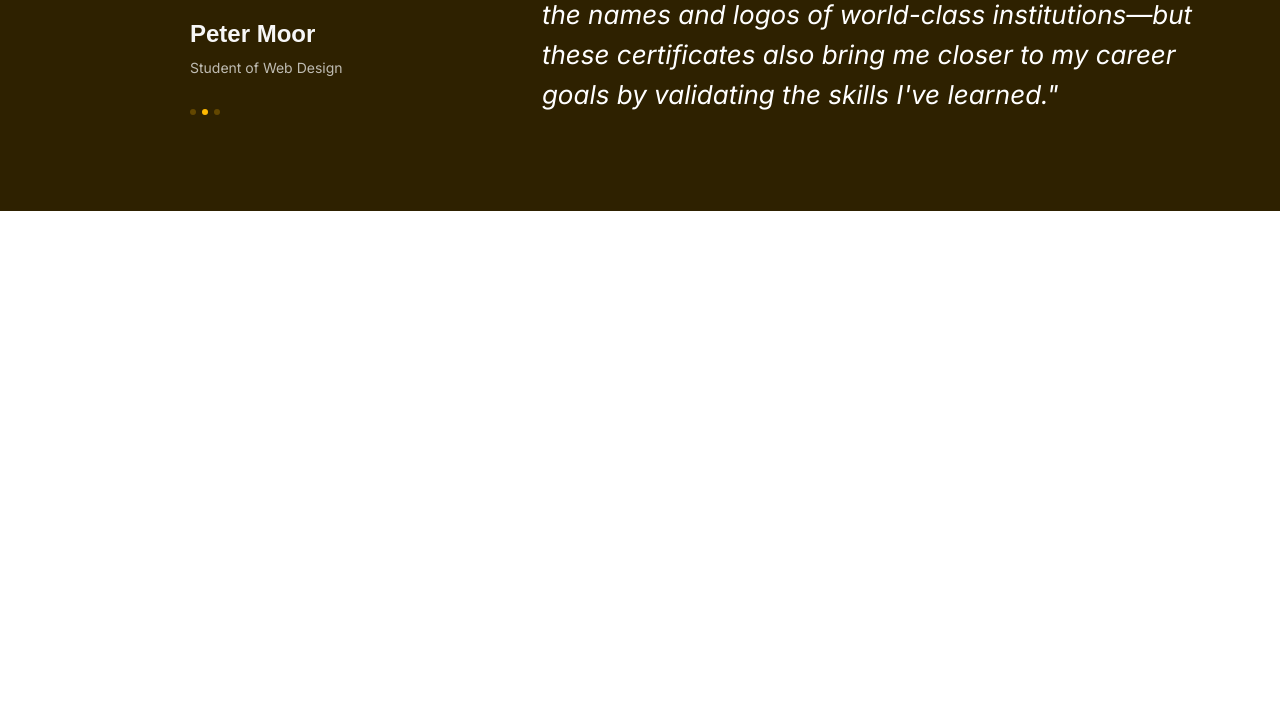
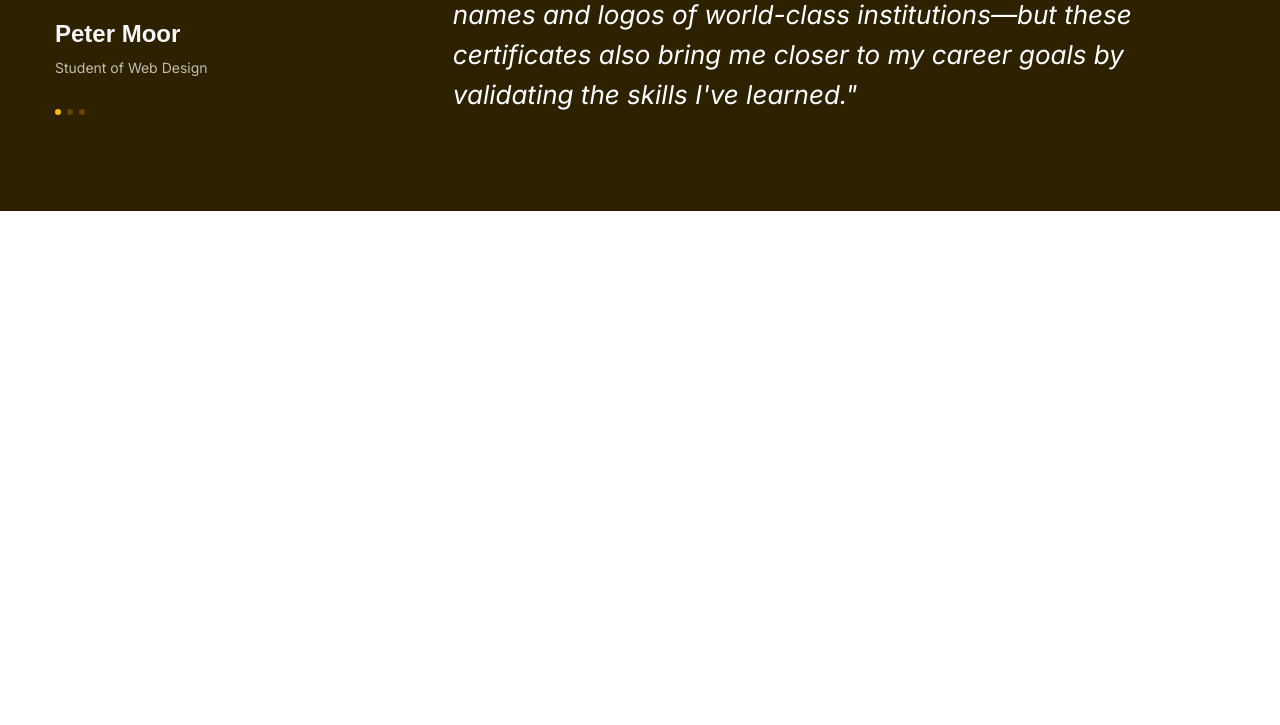
Before and after one commit to haiki1233/demo-d-n-web, a plain HTML site: page index.html in a window 1280 px wide. Shown: the part 2211-2936 px from the top of the page. Drawn offline with Linux system fonts and the light colour scheme.

Commit message:
p9 hoàn thiện phần feedback - thêm item

```diff
--- a/asset/css/style.css
+++ b/asset/css/style.css
@@ -433,20 +433,26 @@ a {
   padding: 96px 0;
 }
 
-.feedback .feedback-list {
+
+.feedback-list{
   display: flex;
-  justify-content: space-between;
-  margin-left: 135px;
+  overflow: hidden;
 }
 
-.feedback .info .feedback-img {
+.feedback-item {
+  width: 100%;
+  display: flex;
+  flex-shrink: 0;
+}
+
+.feedback-item .info .feedback-img {
   width: 72px;
   height: 72px;
-  border-radius: 100%;
+  border-radius: 50%;
   object-fit: cover;
 }
 
-.feedback .info .feedback-h3 {
+.feedback-item .info .feedback-h3 {
   color: #f7f7f7;
   font-weight: 700;
   font-size: 2.4rem;
@@ -456,22 +462,22 @@ a {
   margin-top: 18px;
 }
 
-.feedback .info .feedback-text {
+.feedback-item .info .feedback-text {
   color: #bfbcb2;
   font-weight: 400;
   font-size: 1.4rem;
-  line-height: 26px;
+  line-height: 1.86;
   letter-spacing: 0%;
   margin-top: 4px;
 }
 
-.feedback .info .dots {
+.feedback-item .info .dots {
   margin-top: 28px;
   display: flex;
   gap: 6px;
 }
 
-.info .dots .dot {
+.feedback-item .dots .dot {
   width: 6px;
   height: 6px;
   border-radius: 50%;
@@ -479,20 +485,20 @@ a {
   cursor: pointer;
 }
 
-.info .dots .dot.active {
-  background-color: var(--primary-color);
+.feedback-item .dots .dot.active {
+  background: var(--primary-color);
   cursor: default;
 }
 
-.feedback .comment {
-  max-width: 66%;
+.feedback-item .comment {
+  width: 66%;
+  margin-left: auto;
 }
 
-.feedback .comment .comment-text {
+.feedback-item blockquote {
   color: #fff;
   font-weight: 400;
   font-style: italic;
   font-size: 2.6rem;
   line-height: 1.54;
-  letter-spacing: 0%;
 }
--- a/index.html
+++ b/index.html
@@ -257,11 +257,45 @@
       <div class="feedback">
         <div class="conten-main">
           <div class="feedback-list">
+            <!-- item 1 -->
+            <div class="feedback-item">
               <!-- left -->
               <div class="info">
                 <img
                   class="feedback-img"
                   src="./asset/img/anh-xinh.jpg"
+                  alt="Peter Moor"
+                />
+                <div class="feedback-h3">
+                  <h3>Peter Moor</h3>
+                </div>
+                <p class="feedback-text">Student of Web Design</p>
+                <div class="dots">
+                  <span class="dot active"></span>
+                  <span class="dot"></span>
+                  <span class="dot"></span>
+                </div>
+              </div>
+
+              <!-- right -->
+              <div class="comment">
+                <img class="vector" src="./asset/logo/Vector.svg" alt="" />
+                <blockquote>
+                  Not only does my resume look impressive—filled with the names
+                  and logos of world-class institutions—but these certificates
+                  also bring me closer to my career goals by validating the
+                  skills I've learned."
+                </blockquote>
+              </div>
+            </div>
+
+            <!-- item 2 -->
+            <div class="feedback-item">
+              <!-- left -->
+              <div class="info">
+                <img
+                  class="feedback-img"
+                  src="./asset/img/anh-xinh1.jpg"
                   alt="Peter Moor"
                 />
                 <div class="feedback-h3">
@@ -278,12 +312,45 @@
               <!-- right -->
               <div class="comment">
                 <img class="vector" src="./asset/logo/Vector.svg" alt="" />
-              <p class="comment-text">
+                <blockquote>
                   Not only does my resume look impressive—filled with the names
                   and logos of world-class institutions—but these certificates
-                also bring me closer to my career goals by validating the skills
-                I've learned."
-              </p>
+                  also bring me closer to my career goals by validating the
+                  skills I've learned."
+                </blockquote>
+              </div>
+            </div>
+
+            <!-- item 3 -->
+            <div class="feedback-item">
+              <!-- left -->
+              <div class="info">
+                <img
+                  class="feedback-img"
+                  src="./asset/img/anh-xinh2.jpg"
+                  alt="Peter Moor"
+                />
+                <div class="feedback-h3">
+                  <h3>Peter Moor</h3>
+                </div>
+                <p class="feedback-text">Student of Web Design</p>
+                <div class="dots">
+                  <span class="dot active"></span>
+                  <span class="dot"></span>
+                  <span class="dot"></span>
+                </div>
+              </div>
+
+              <!-- right -->
+              <div class="comment">
+                <img class="vector" src="./asset/logo/Vector.svg" alt="" />
+                <blockquote>
+                  Not only does my resume look impressive—filled with the names
+                  and logos of world-class institutions—but these certificates
+                  also bring me closer to my career goals by validating the
+                  skills I've learned."
+                </blockquote>
+              </div>
             </div>
           </div>
         </div>
```
Also changed, not shown: asset/img/anh-xinh1.jpg (added), asset/img/anh-xinh2.jpg (added). Lines whose indentation alone changed are shown as unchanged.
